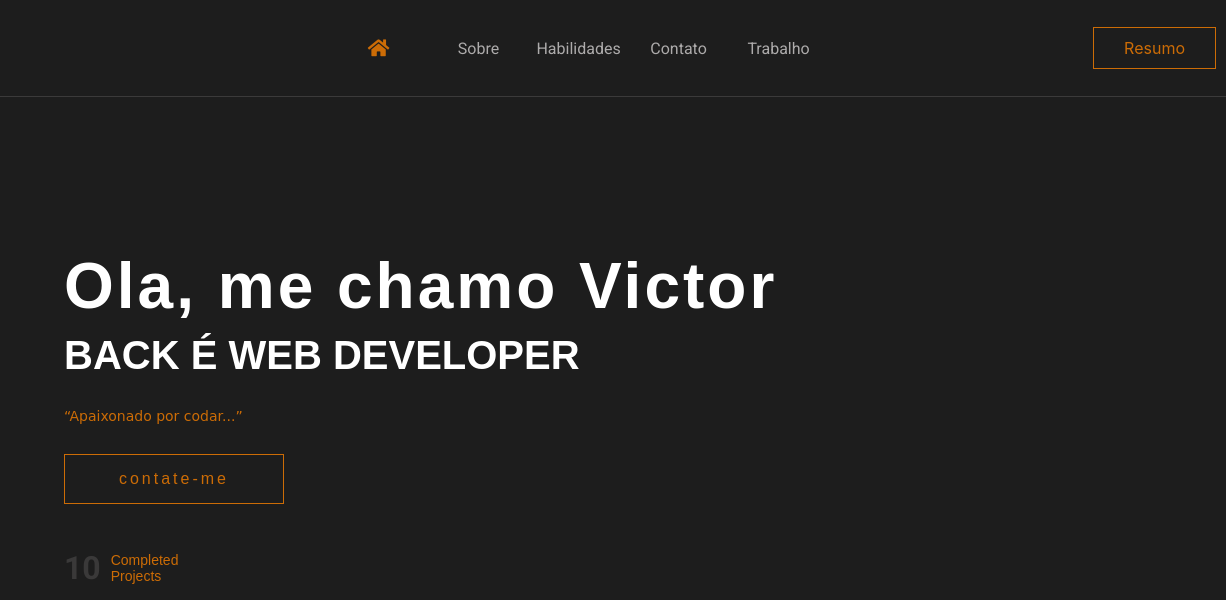
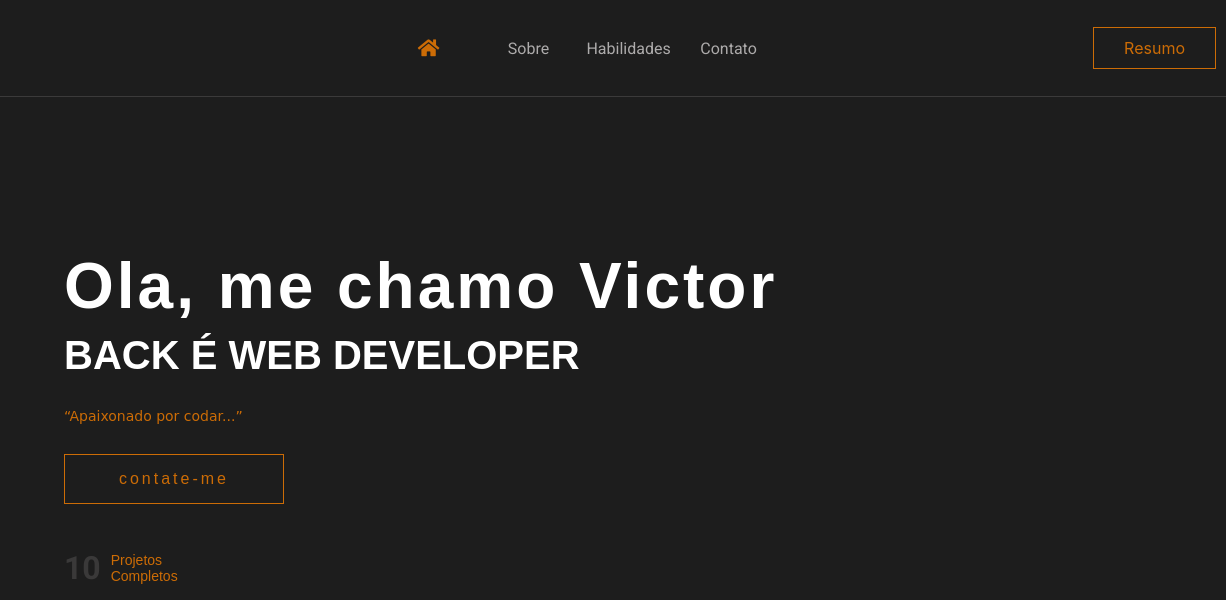
Before and after one commit to VtoH/Trabalho-Univs, a plain HTML site: page index.html in a window 1280 px wide. Shown: the top 600 px of the page, 0-1226 px from the left. Drawn offline with nearby package versions, Linux system fonts and the light colour scheme; a web font is replaced by a local one.

Commit message:
Update index.html

```diff
--- a/index.html
+++ b/index.html
@@ -32,7 +32,6 @@
                         <li><a href="#my-skills" class="link">Habilidades</a></li>
 
                         <li><a href="#contact" class="link">Contato</a></li>
-                        <li><a href="#work" class="link">Trabalho</a></li>
                     </ul>
                     <!-- Redes sociais-->
                     <div class="social-icons">
@@ -75,7 +74,7 @@
                 <div class="achievement">
                     <div class="ach">
                         <h1>10</h1>
-                        <span>Completed Projects</span>
+                        <span>Projetos Completos</span>
                     </div>
 
                 </div>
@@ -169,7 +168,7 @@
                 <input type="email" placeholder="email" id="email"><br>
                 <input type="text" id="text" placeholder="Subject"><br>
                 <textarea name="text" placeholder="Send A Message"></textarea><br>
-                <input type="submit" value="Send A Message">
+                <input type="submit" value="Envie um Email">
             </form>
 
         </div>
```
